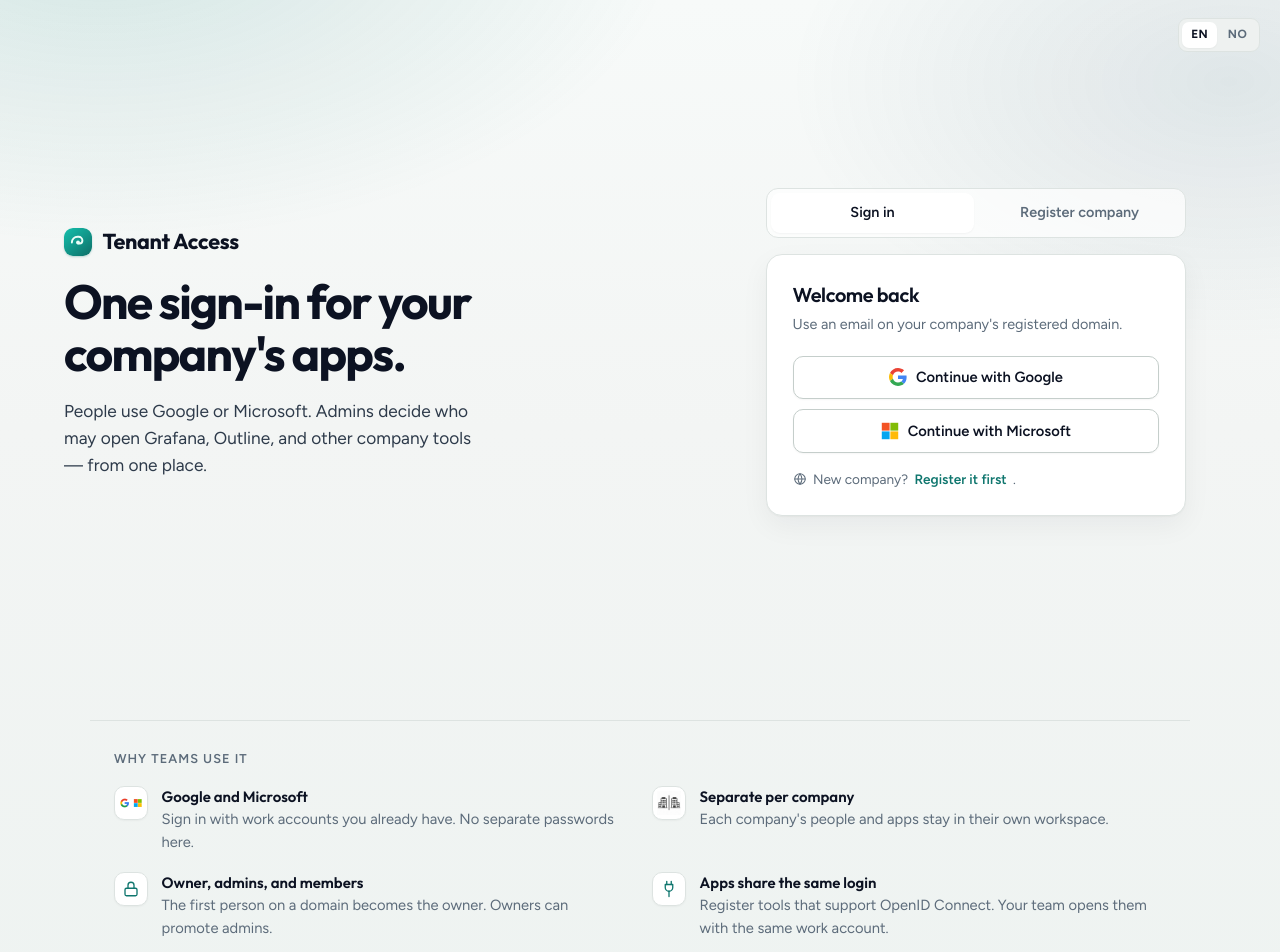
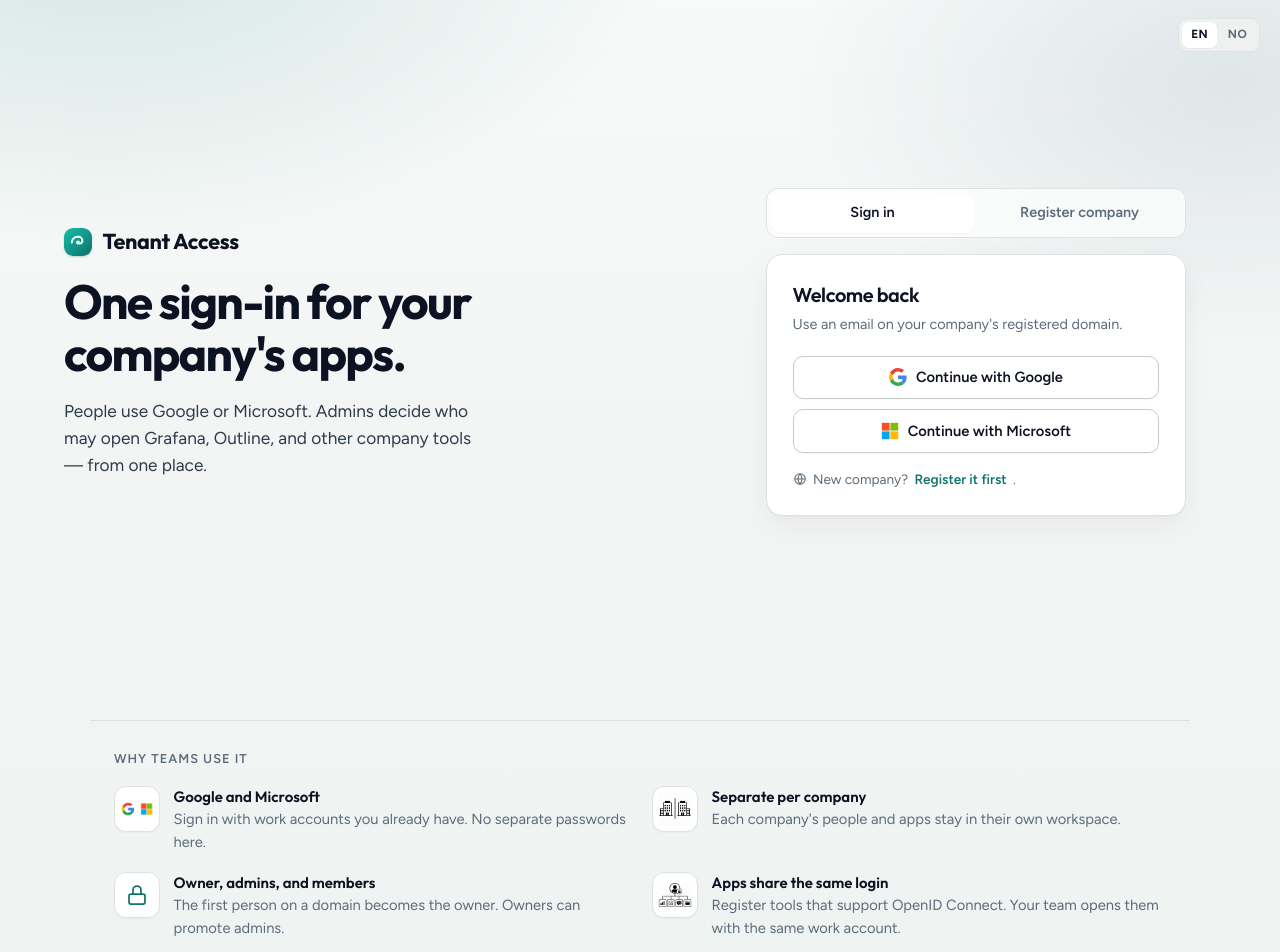
Before and after one commit to Henvag/tenant-access-dashboard, a React (Vite) app in the folder frontend/: page / in a window 1280 px wide. Shown: the top 952 px of the page. Built offline with nearby package versions, Linux system fonts and the light colour scheme; no server answers.

Commit message:
Larger feature icons on the landing page, with the shared-login diagram on the apps item.

```diff
--- a/frontend/src/Landing.tsx
+++ b/frontend/src/Landing.tsx
@@ -6,6 +6,7 @@
 import { IconGlobe, IconGoogle, IconLock, IconMicrosoft, IconPlug, IconShield } from "./Icons";
 import LanguageToggle from "./LanguageToggle";
 import SignupForm from "./SignupForm";
+import appsSharedLoginMark from "./assets/apps-shared-login.png";
 import companiesIsolatedMark from "./assets/companies-isolated.jpg";
 import idpPairMark from "./assets/google-microsoft.png";
 
@@ -175,7 +176,7 @@
         <ul className="feature-list">
           <li>
             <span className="feature-icon feature-icon-wide">
-              <img src={idpPairMark} alt="" width={26} height={26} />
+              <img src={idpPairMark} alt="" width={36} height={36} />
             </span>
             <div>
               <strong>{t("feature.google.title")}</strong>
@@ -184,7 +185,7 @@
           </li>
           <li>
             <span className="feature-icon feature-icon-wide">
-              <img src={companiesIsolatedMark} alt="" width={26} height={26} />
+              <img src={companiesIsolatedMark} alt="" width={36} height={36} />
             </span>
             <div>
               <strong>{t("feature.isolated.title")}</strong>
@@ -193,7 +194,7 @@
           </li>
           <li>
             <span className="feature-icon">
-              <IconLock />
+              <IconLock width={24} height={24} />
             </span>
             <div>
               <strong>{t("feature.roles.title")}</strong>
@@ -201,8 +202,8 @@
             </div>
           </li>
           <li>
-            <span className="feature-icon">
-              <IconPlug />
+            <span className="feature-icon feature-icon-wide">
+              <img src={appsSharedLoginMark} alt="" width={36} height={36} />
             </span>
             <div>
               <strong>{t("feature.apps.title")}</strong>
--- a/frontend/src/styles.css
+++ b/frontend/src/styles.css
@@ -514,9 +514,9 @@
 }
 
 .feature-icon {
-  width: 34px;
-  height: 34px;
-  border-radius: 10px;
+  width: 46px;
+  height: 46px;
+  border-radius: 12px;
   display: grid;
   place-items: center;
   background: var(--surface);
@@ -527,9 +527,9 @@
 }
 
 .feature-icon-wide {
-  width: 34px;
-  height: 34px;
-  padding: 4px;
+  width: 46px;
+  height: 46px;
+  padding: 5px;
 }
 
 .feature-icon-wide img {
```
Also changed, not shown: frontend/src/assets/apps-shared-login.png (added).
